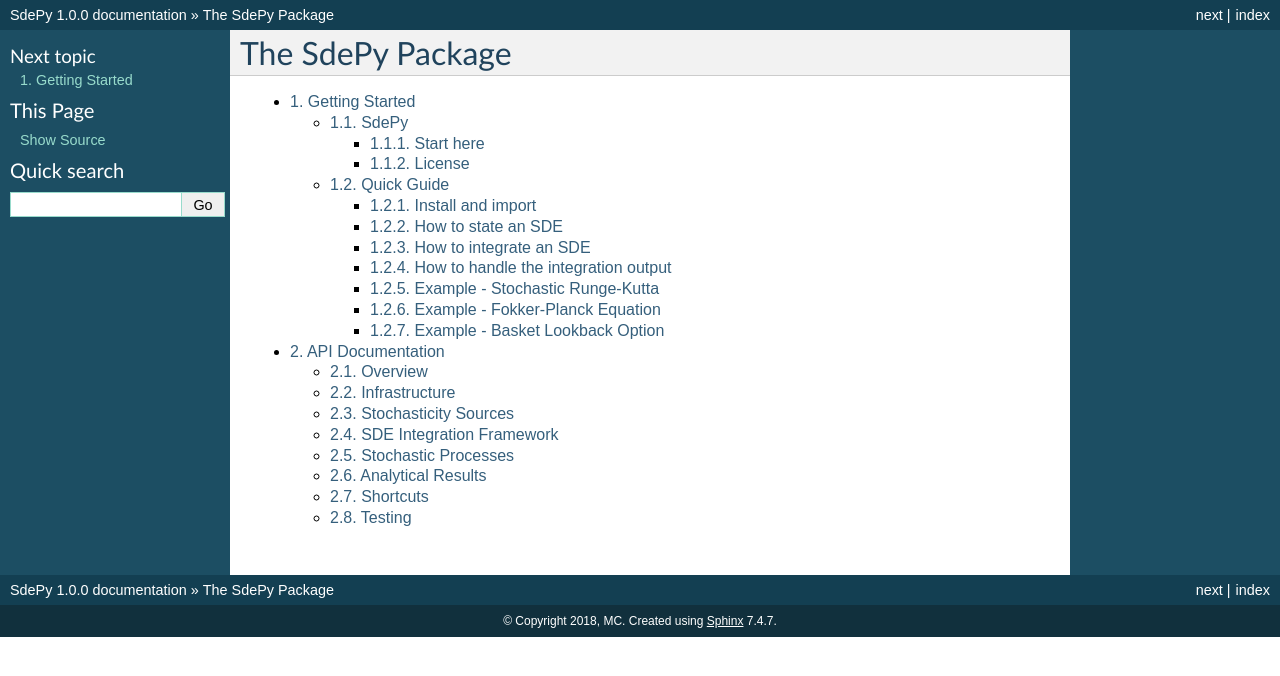
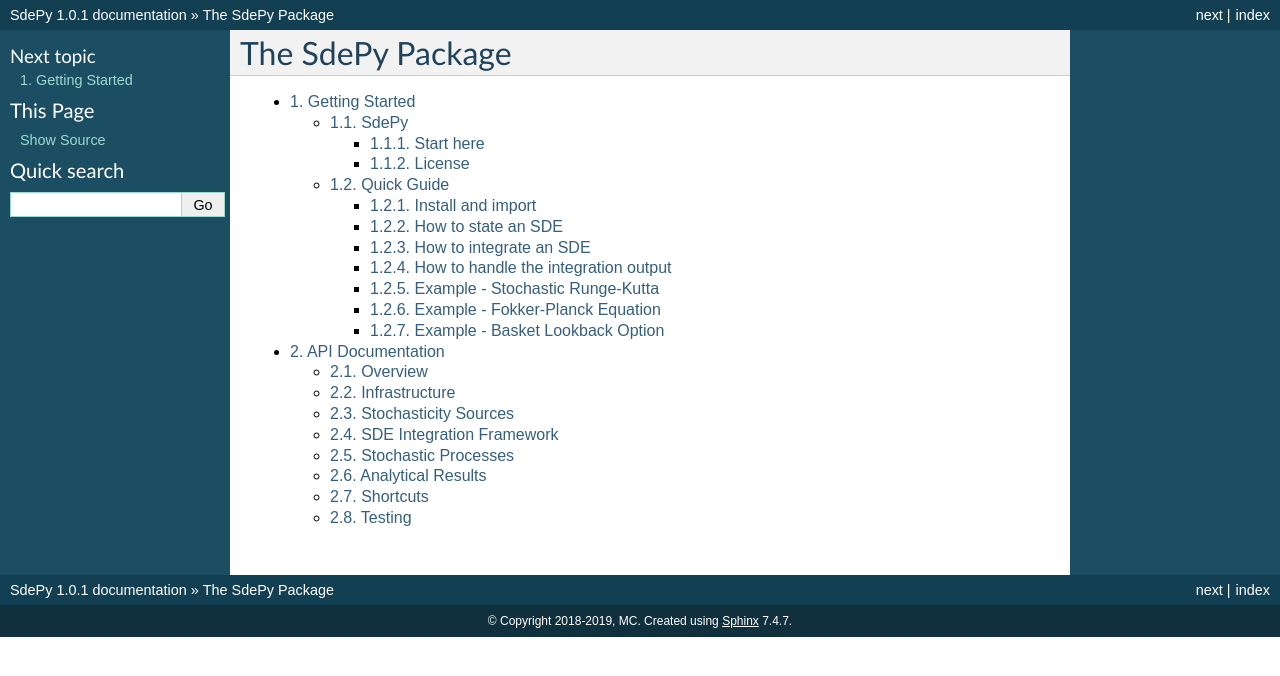
Before and after one commit to sdepy/sdepy, a Sphinx documentation site: the page built from doc/index.rst, in a window 1280 px wide. Shown: the top 676 px of the page. Built offline with Sphinx 7.4.7, drawn with Linux system fonts in a browser that asks for light colours.

Commit message:
Release 1.0.1 (#8)

```diff
--- a/doc/conf.py
+++ b/doc/conf.py
@@ -23,7 +23,7 @@ templates_path = ['_templates']
 source_suffix = '.rst'
 master_doc = 'index'
 project = 'SdePy'
-copyright = '2018, MC'
+copyright = '2018-2019, MC'
 author = 'MC'
 version = version
 release = version
--- a/sdepy/__init__.py
+++ b/sdepy/__init__.py
@@ -100,7 +100,7 @@ from .shortcuts import *
 import numpy.testing
 test = numpy.testing.Tester().test
 
-__version__ = '1.0.0'  # release
+__version__ = '1.0.1'  # release
 
 
 _exclude = ('np', 'numpy', 'scipy',
```
Also changed, not shown: README.rst (+8 -8 lines), runtests.py (+9 -8 lines), .travis.yml, LICENSE.txt.
